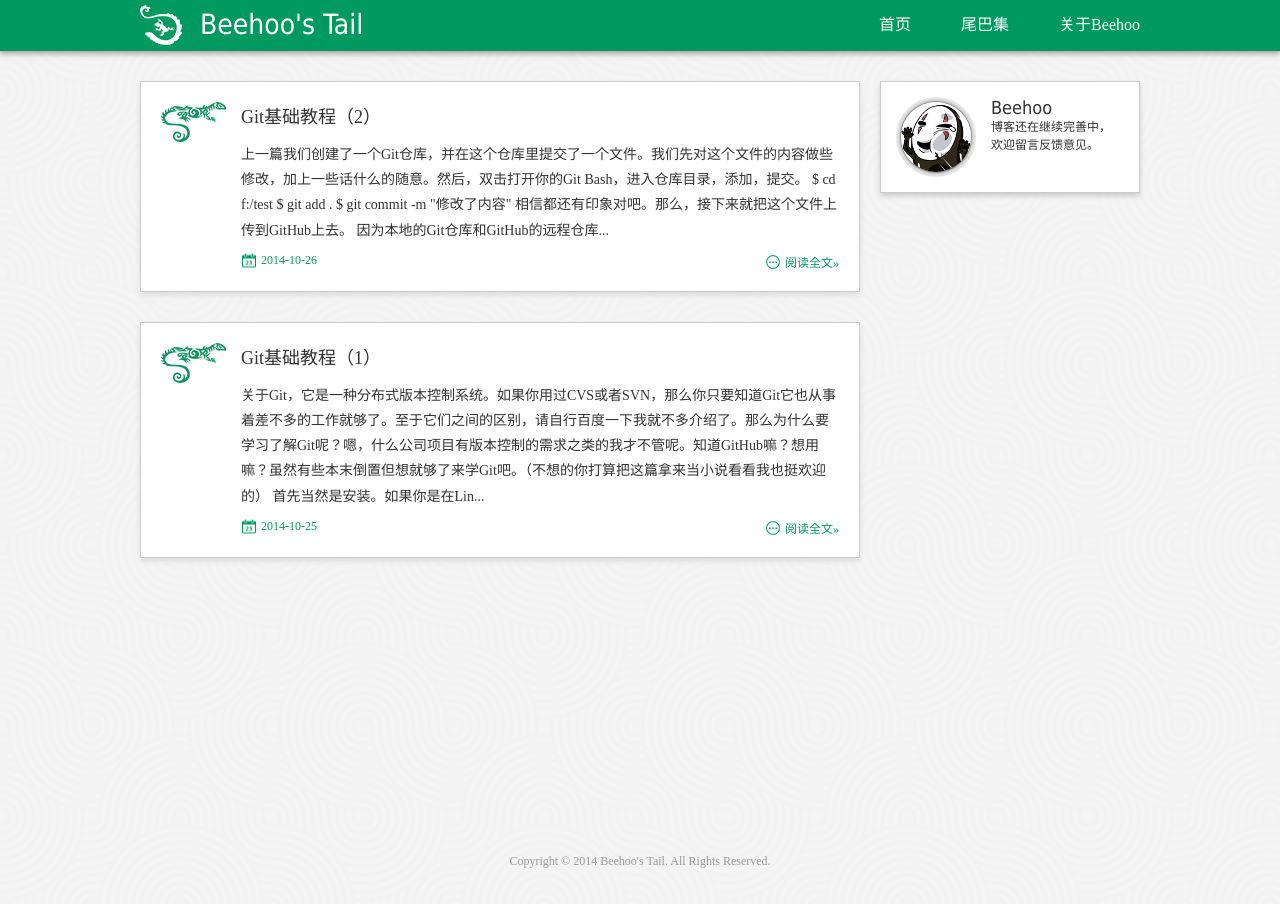
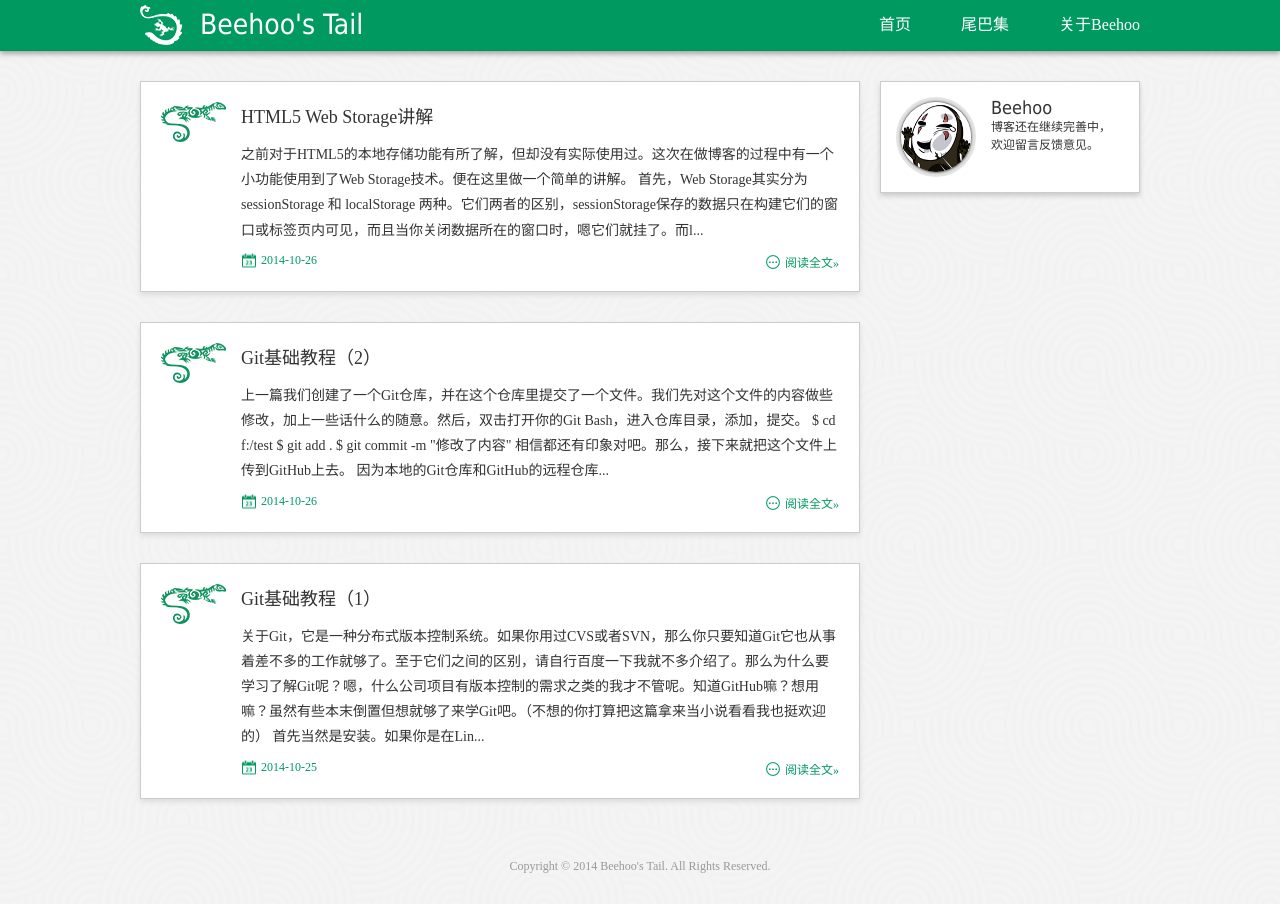
Before and after one commit to beehoo/beehoo.github.io, a Jekyll site: the page built from index.html, in a window 1280 px wide. Built offline with Jekyll 4.4.1, drawn with Linux system fonts in a browser that asks for light colours; some web fonts are replaced; Markdown is read by kramdown in place of the engine named in the settings; some of the changed lines change nothing that is shown.

Commit message:
新增博文

```diff
--- /dev/null
+++ b/_posts/2014-10-26-web-storage.md
@@ -0,0 +1,100 @@
+---
+layout: post
+title: HTML5 Web Storage讲解
+category: technology
+tags: [HTML5,web,技术]
+author: Beehoo
+---
+
+之前对于HTML5的本地存储功能有所了解，但却没有实际使用过。这次在做博客的过程中有一个小功能使用到了Web Storage技术。便在这里做一个简单的讲解。
+
+首先，Web Storage其实分为 __sessionStorage__ 和 __localStorage__ 两种。它们两者的区别，sessionStorage保存的数据只在构建它们的窗口或标签页内可见，而且当你关闭数据所在的窗口时，嗯它们就挂了。而localStorage命就比较硬，即使你关闭当前窗口甚至浏览器它们也不会消失，并且localStorage里存储的数据可被同源的（包括规则、主机和端口）每个窗口或者标签页共享。当然两者的数据都是存储在浏览器里的，如果你换了个浏览器甚至主机自然就没效了。
+
+既然是HTML5的东西自然还是要先考虑一下它的兼容性的。不过Web Storage的支持情况还是很不错的。就IE而言即使IE8也表示支持Web Storage技术，也就是说，如果你能正常看到这篇文章，那么你所用的浏览器应该都是支持的。不过为了保险起见我们还是应该去检测一下。
+
+	//sessionStorage
+	if(window.sessionStorage) {
+		alert("您的浏览器支持sessionStorage！");
+	} else {
+		alert("您的浏览器不支持sessionStorage...");
+	};
+
+	//localStorage
+	if(window.localStorage) {
+		alert("您的浏览器支持localStorage！");
+	} else {
+		alert("您的浏览器不支持localStorage...");
+	};
+
+我们不妨通过一个简单的实例来讲解Web Storage的用法。在下方的文本框里输入你的昵称，并点击确定提交。看你的昵称是不是也显示在下方了呢？
+
+<input id="nickname" type="text">
+<button id="ok">确定</button>
+
+欢迎光临！<span id="welcome"></span>
+
+这好像也没什么。那么我们刷新一下页面，或者关闭你当前的浏览器再打开进入这个页面，是不是依旧可以看到你的昵称呢？我们看下代码实现：
+
+	function ws(){
+		var _btn = document.getElementById("ok"),
+			_nick = "";
+		if(localStorage.nickname) {
+			document.getElementById("welcome").innerHTML = localStorage.nickname;
+		};
+		_btn.addEventListener("click",function(){
+			_nick = document.getElementById("nickname").value;
+			document.getElementById("welcome").innerHTML = _nick;
+			localStorage.nickname = _nick;
+		});
+	};
+
+既然需求是即使重启浏览器也不丢失数据，那么这里自然选择localStorage而不是sessionStorage。存储的数据是键值对，可通过setItem()方法设置：
+
+	window.localStorage.setItem("Key","Value");
+
+用getItem()方法取得对应键的值：
+
+	window.localStorage.getItem("Key");
+
+不过其实也可以不调用setItem()或getItem()方法，直接在sessionStorage或localStorage对象上设置和获取数据，再省去写window对象的话，就变成这样：
+
+	localStorage.key = "value";
+
+当点击确定键的时候，把文本框中输入的值取出作为键“nickname”的值存入localStorage，以后当页面加载的时候，就再把“nickname”对应的值取出放入页面元素里。逻辑差不多就是这样并不复杂。
+
+除了setItem()和getItem()方法之外，其他一些常用属性和方法这里大概说明一下：
+
+通过 __length__ 可获得目前Storage对象中键值对的数量；
+
+__key(index)__ 方法获取指定索引值的键；
+
+__removeItem(key)__ 删除数据项；
+
+__clear()__ 能删除存储列表中的所有数据。
+
+它们每一个的具体用法这里就不多介绍了。目前的浏览器基本都可以查看到sessionStorage和localStorage中的数据。以Chrome为例，F12打开开发者工具，选择“Resources”，然后左侧的菜单里就有Local Storage和Session Storage了。点击选择，便可以看到对应的数据。
+
+![Web Storage]({{ '/images/posts/img_04.png' | prepend:site.baseurl }} "Web Storage")
+
+<script>
+	function ws(){
+		var _btn = document.getElementById("ok"),
+			_nick = "";
+		if(window.localStorage) {
+			if(localStorage.nickname) {
+				document.getElementById("welcome").innerHTML = localStorage.nickname;
+			};
+			_btn.addEventListener("click",function(){
+				_nick = document.getElementById("nickname").value;
+				document.getElementById("welcome").innerHTML = _nick;
+				localStorage.nickname = _nick;
+			});
+		} else {
+			alert("您的浏览器不支持localStorage..");
+		};
+	};
+
+	window.onload = function(){
+		ws();
+	};
+</script>
--- a/css/style.css
+++ b/css/style.css
@@ -46,6 +46,7 @@ a:hover {text-decoration:none;}
 .post_content p img {vertical-align:middle;}
 .post_content pre {margin-bottom:10px; background:#f5f5f5; border:1px solid #ccc; border-radius:5px; padding:10px;}
 .post_content code {font-size:14px; line-height:150%; color:#009a61;}
+.post_content strong {color:#009a61; font-weight:500;}
 .post_info {color:#999; font-size:14px; margin-bottom:20px;}
 .post_info span {margin:0 20px;}
 .post_info em, .inscribe {font-family:'Pacifico',tahoma,arial,"microsoft YaHei";}
```
Also changed, not shown: images/posts/img_04.png (added), 4 other files.
